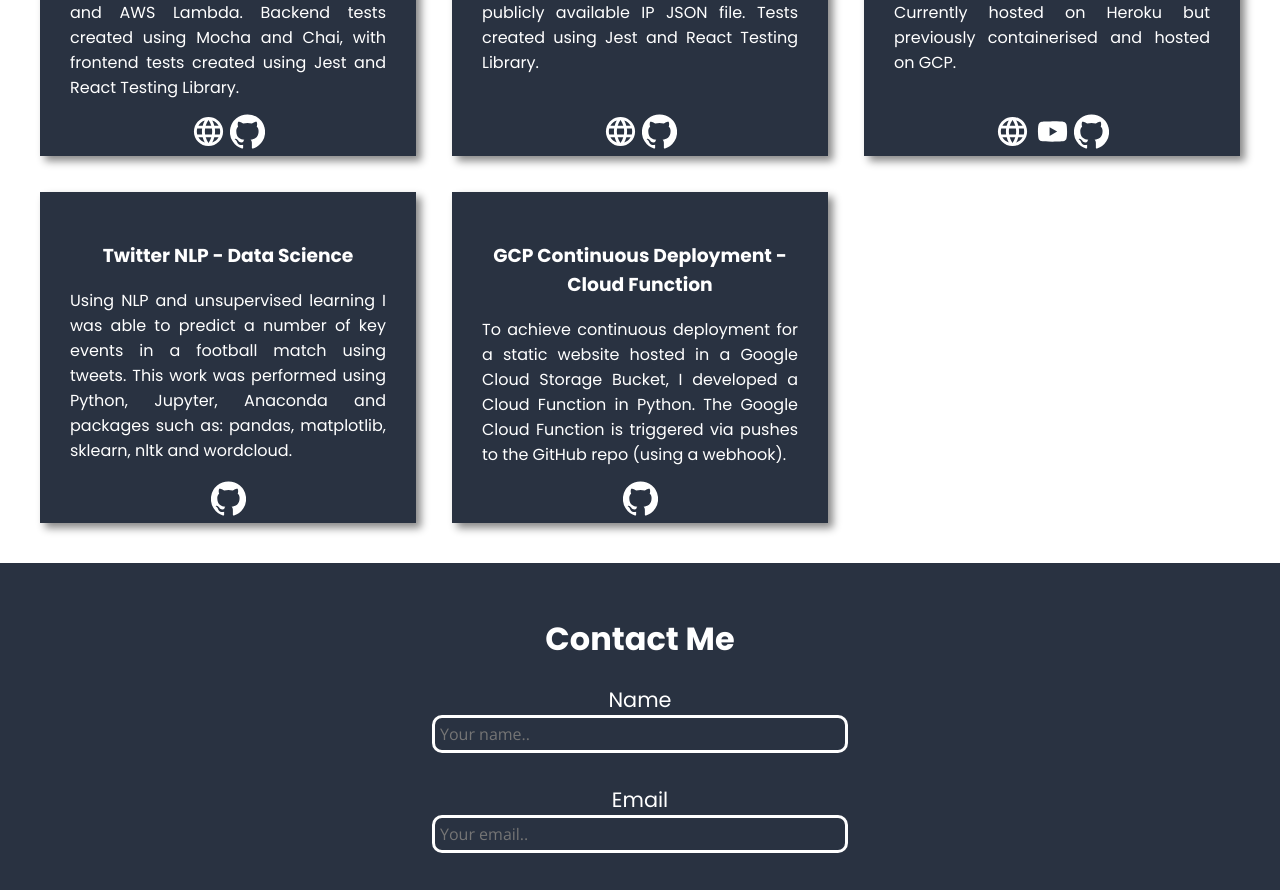
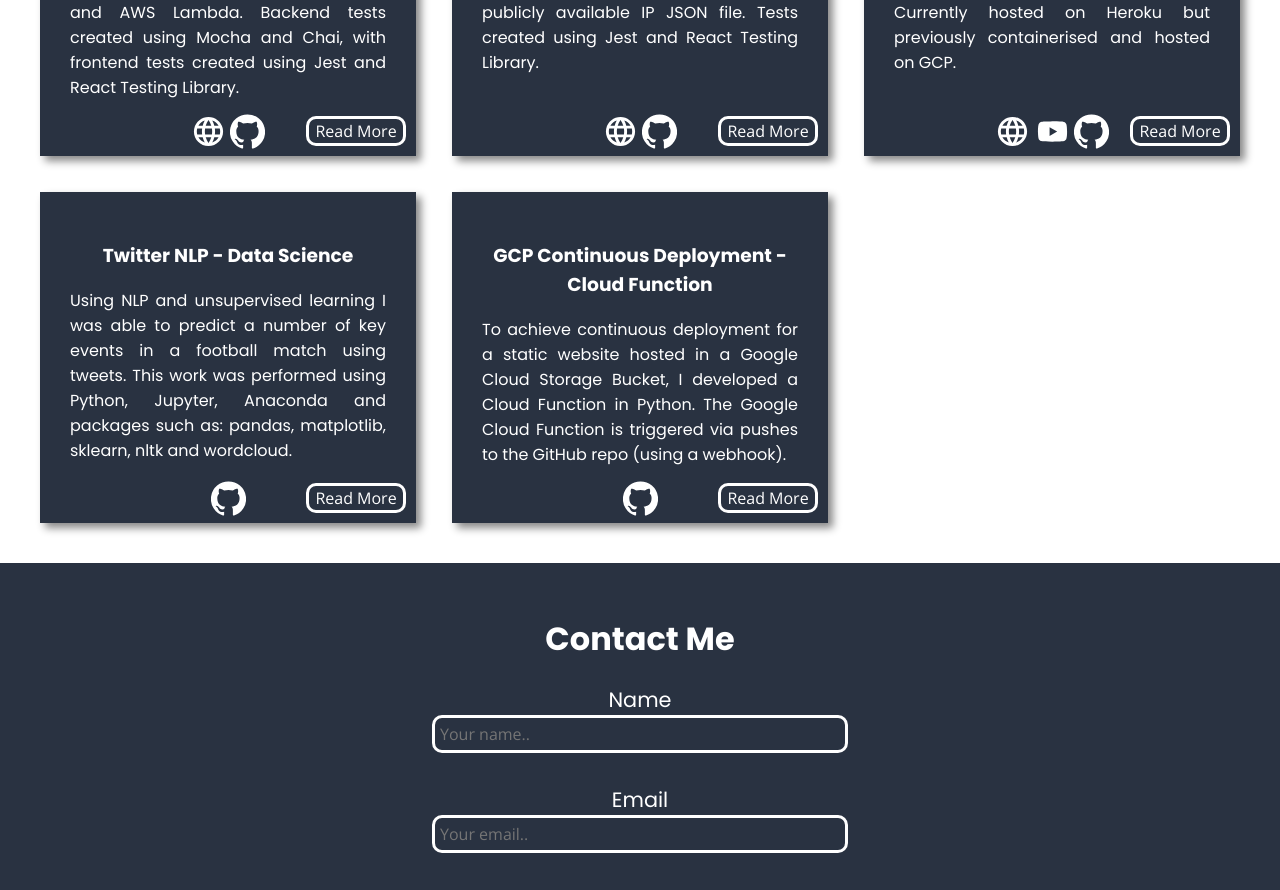
Before and after one commit to jb-0/site-react, a React (Create React App) app in the folder frontend/: page / in a window 1280 px wide. Shown: the part 890-1780 px from the top of the page. Built offline with nearby package versions, Linux system fonts and the light colour scheme; no server answers.

Commit message:
Added a read more button, no action currently assigned

```diff
--- a/frontend/src/components/home/Card.jsx
+++ b/frontend/src/components/home/Card.jsx
@@ -1,22 +1,42 @@
-import React from "react";
-import LanguageIcon from "@material-ui/icons/Language";
-import GitHubIcon from "@material-ui/icons/GitHub";
-import YouTubeIcon from "@material-ui/icons/YouTube";
-import "../../styles/Card.css"
+import React, { useContext } from 'react';
+import LanguageIcon from '@material-ui/icons/Language';
+import GitHubIcon from '@material-ui/icons/GitHub';
+import YouTubeIcon from '@material-ui/icons/YouTube';
+import { ViewContext } from '../../context/ViewContext';
+import '../../styles/Card.css';
 
 function Card(props) {
+  const size = useContext(ViewContext);
+
   // For a given portfolio item a combination of links can be included, this
   // function ensures a corresponding icon is returned, with a catch all "Link"
-  // TODO: Move to component????
   function getIcon(linkName) {
-    if (linkName === "site") {
-      return <LanguageIcon className="card-link-icon" htmlColor="white" fontSize="large" />;
-    } else if (linkName === "demo") {
-      return <YouTubeIcon className="card-link-icon" htmlColor="white" fontSize="large" />;
-    } else if (linkName === "source") {
-      return <GitHubIcon className="card-link-icon" htmlColor="white" fontSize="large" />;
+    if (linkName === 'site') {
+      return (
+        <LanguageIcon
+          className="card-link-icon"
+          htmlColor="white"
+          fontSize="large"
+        />
+      );
+    } else if (linkName === 'demo') {
+      return (
+        <YouTubeIcon
+          className="card-link-icon"
+          htmlColor="white"
+          fontSize="large"
+        />
+      );
+    } else if (linkName === 'source') {
+      return (
+        <GitHubIcon
+          className="card-link-icon"
+          htmlColor="white"
+          fontSize="large"
+        />
+      );
     } else {
-      return "Link";
+      return 'Link';
     }
   }
 
@@ -24,6 +44,15 @@ function Card(props) {
     <div className="card-item">
       <h3>{props.item.title}</h3>
       <p>{props.item.content}</p>
+      <button
+        className={
+          size.width > 440
+            ? 'read-more-button'
+            : 'read-more-button-mobile'
+        }
+      >
+        Read More
+      </button>
       <div className="card-links">
         {Object.keys(props.item.links).map((key, index) => {
           const link = props.item.links[key];
@@ -31,7 +60,7 @@ function Card(props) {
 
           return (
             <span className="card-link">
-              <a href={link}>{getIcon(linkName)}</a>{" "}
+              <a href={link}>{getIcon(linkName)}</a>{' '}
             </span>
           );
         })}
--- a/frontend/src/styles/Card.css
+++ b/frontend/src/styles/Card.css
@@ -21,3 +21,16 @@
 .card-link-icon:hover {
     fill: var(--tertiary-color);
 }
+
+.read-more-button {
+    position: absolute;
+    bottom: 0;
+    /* left: 0; */
+    right: 0;
+    margin: 0 10px 10px 0;
+}
+
+.read-more-button-mobile {
+    position: relative;
+    margin: 10px;
+}
```
